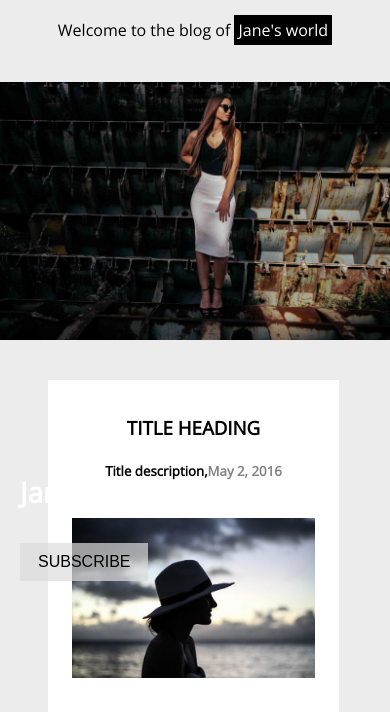
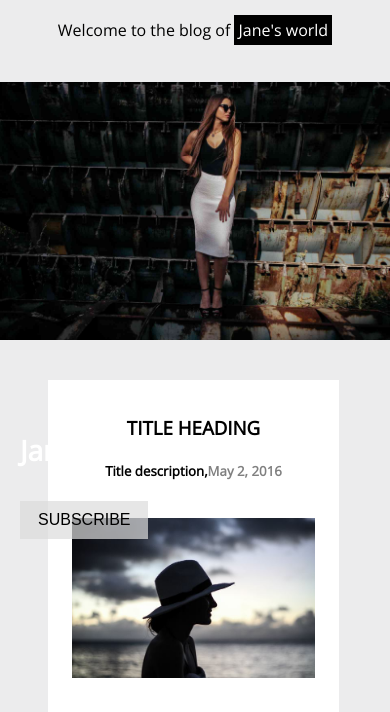
Before and after one commit to Ayshasafna8137/Fashion_Blog, a plain HTML site: page index.html in a window 390 px wide. Shown: the part 117-829 px from the top of the page. Drawn offline with nearby package versions, Linux system fonts and the light colour scheme.

Commit message:
Update jane.css

```diff
--- a/jane.css
+++ b/jane.css
@@ -107,7 +107,7 @@ margin-left: -17px;
   }
 
   .content1 {
-    bottom: 134px;
+    bottom: 176px;
     left: -4px;
     width: auto;
     text-align: left;
```
